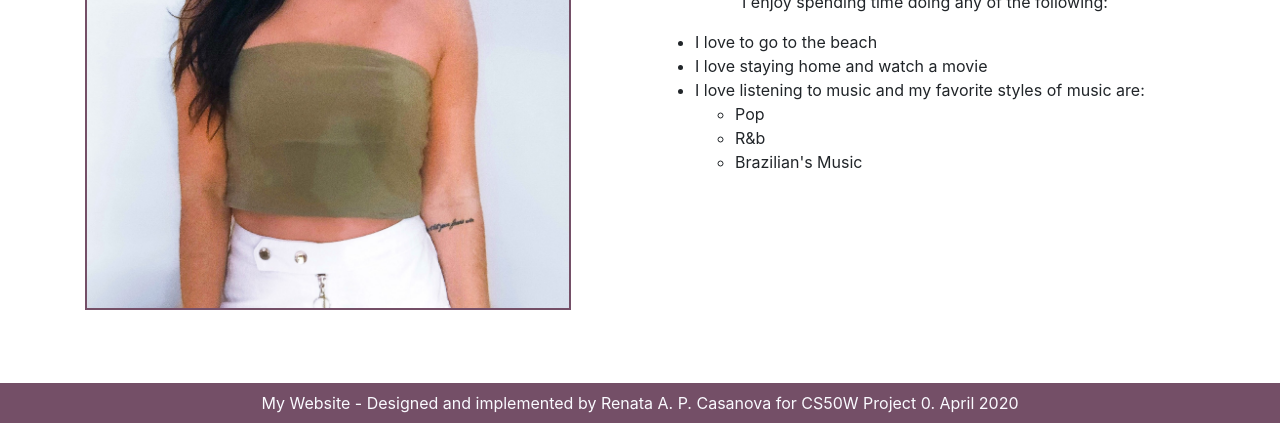
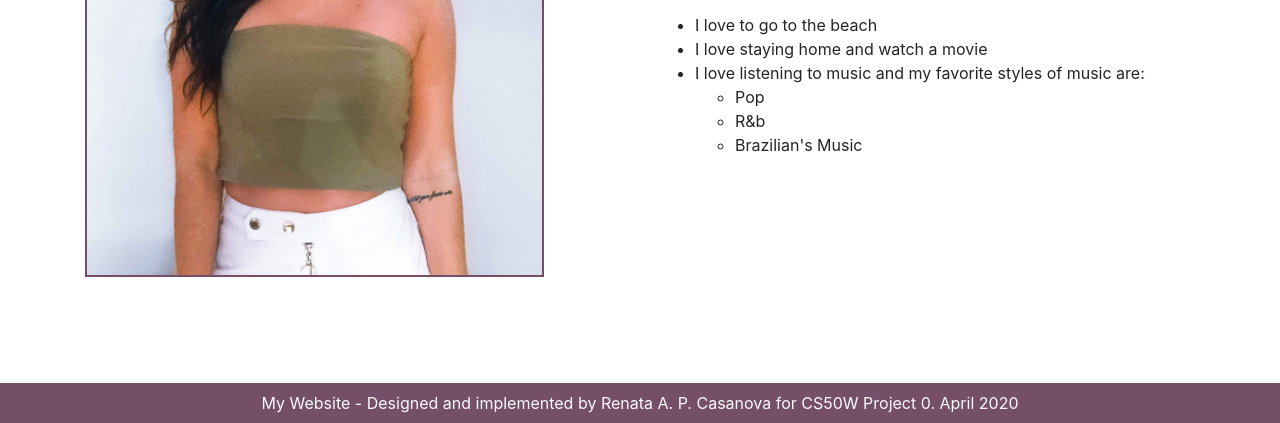
Before and after one commit to renatapca/project0, a plain HTML site: page index.html in a window 1280 px wide. Shown: the part 377-800 px from the top of the page. Drawn offline with nearby package versions, Linux system fonts and the light colour scheme.

Commit message:
scrool bar

```diff
--- a/css/layout.css
+++ b/css/layout.css
@@ -1,4 +1,6 @@
-
+body{
+    overflow:hidden;
+}
 
 .name{
     height:50px;
@@ -36,8 +38,7 @@ h2{
 
 #profile_picture{
     border:2px solid  rgb(116, 79, 103);
-    width:90%;
-    display: block;
+    width:85%;
     margin-top: 90px;
 }
 
```
